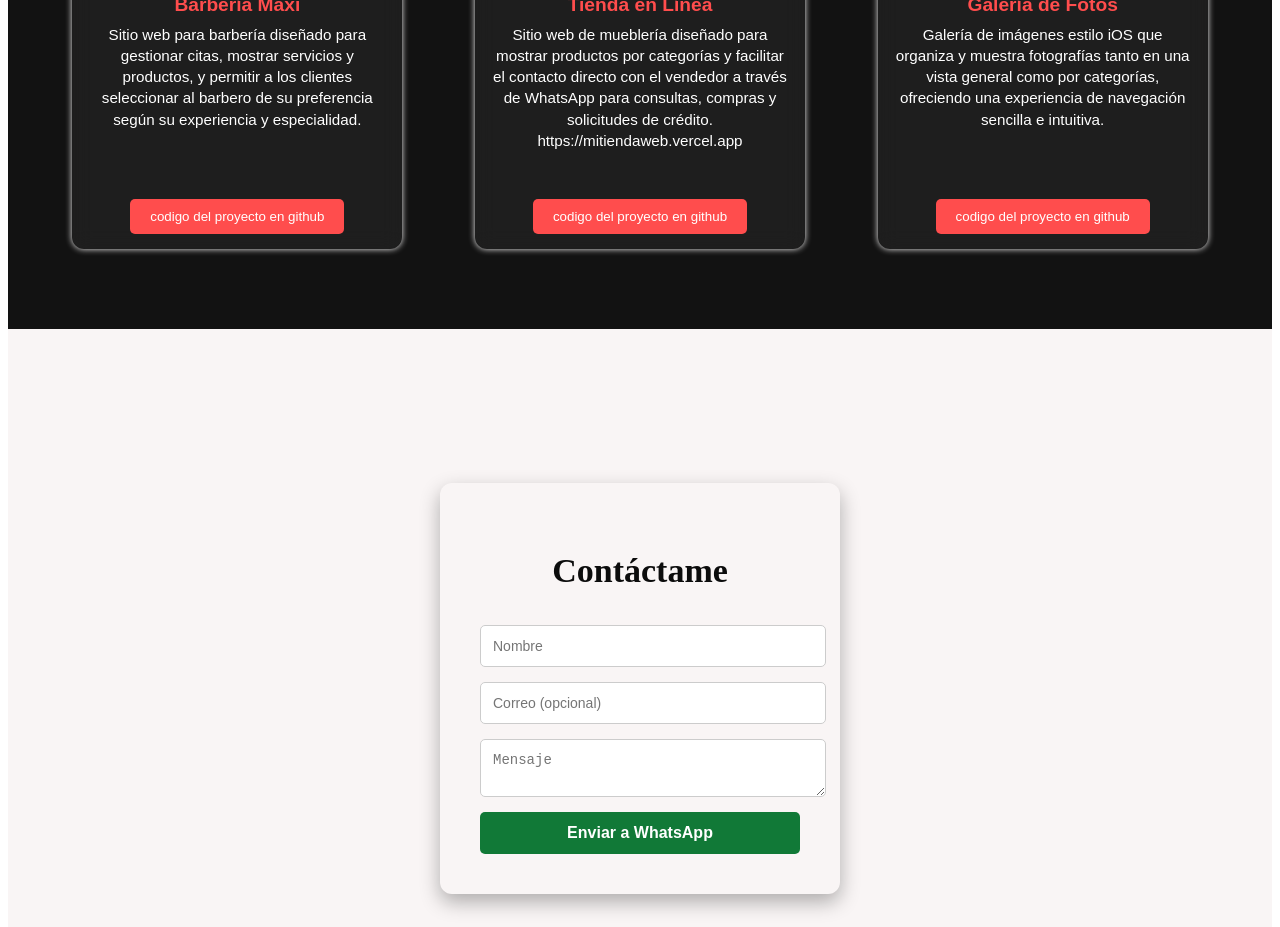
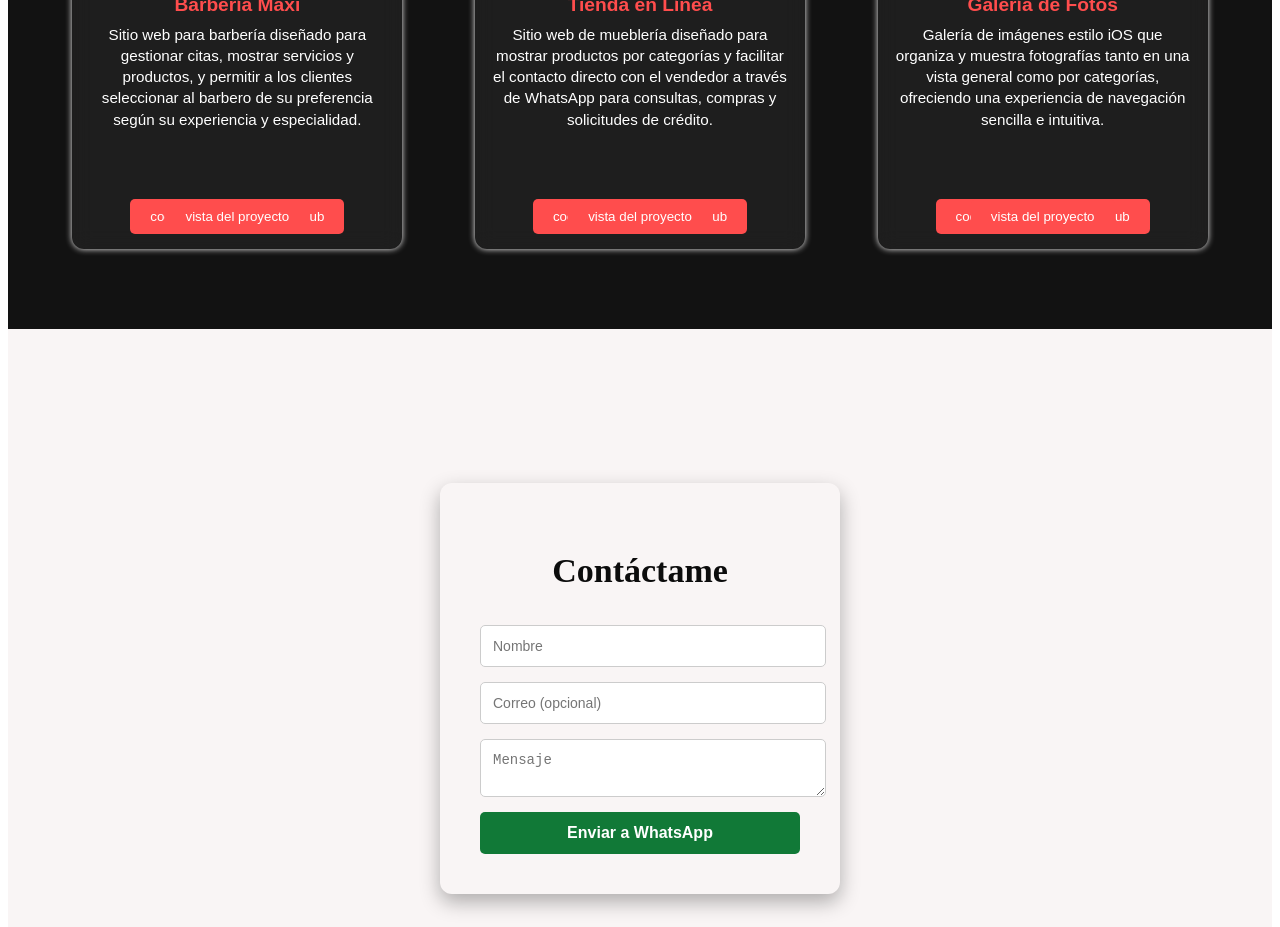
Before and after one commit to jo1417/portafolio, an Angular app: page / in a window 1280 px wide. Shown: the part 1560-2487 px from the top of the page. Built offline with nearby package versions, Linux system fonts and the light colour scheme.

Commit message:
Actualice

```diff
--- a/src/app/proyectos/proyectos.html
+++ b/src/app/proyectos/proyectos.html
@@ -8,8 +8,9 @@
       <img [src]="proyecto.imagen" alt="{{ proyecto.nombre }}">
       <h2>{{ proyecto.nombre }}</h2>
       <p>{{ proyecto.descripcion }}</p>
-      <p>{{ proyecto.link }}</p>
+
       <button type="button" (click)="verProyecto(proyecto)">codigo del proyecto en github</button>
+      <button type="button" (click)="verProyecto1(proyecto)">vista del proyecto</button>
     </article>
 
 
--- a/src/app/proyectos/proyectos.ts
+++ b/src/app/proyectos/proyectos.ts
@@ -39,4 +39,8 @@ export class Proyectos {
     window.open(proyecto.url, '_blank');
   }
 
+    verProyecto1(proyecto: any): void {
+    window.open(proyecto.link, '_blank');
+  }
+
 }
```
